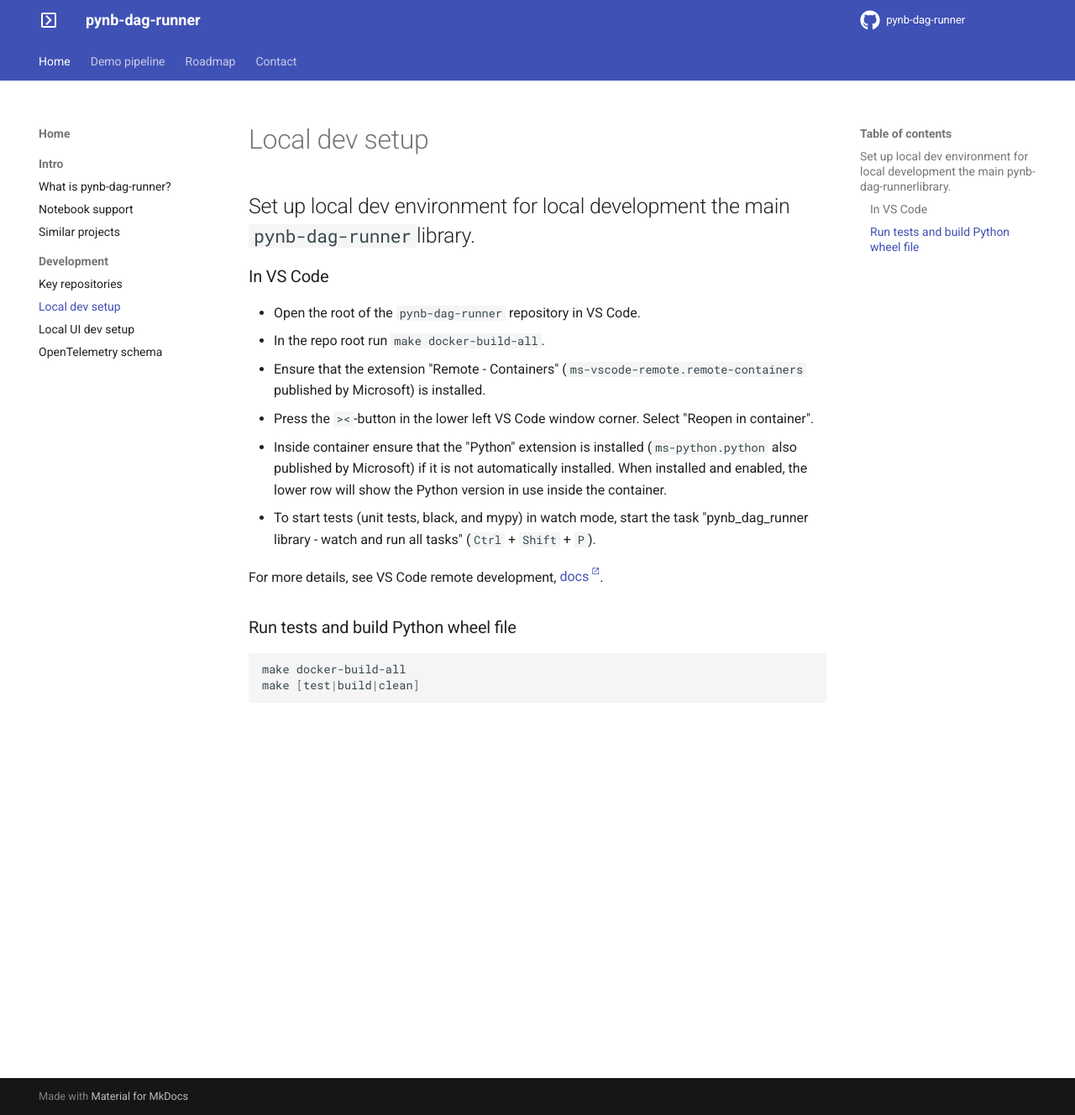
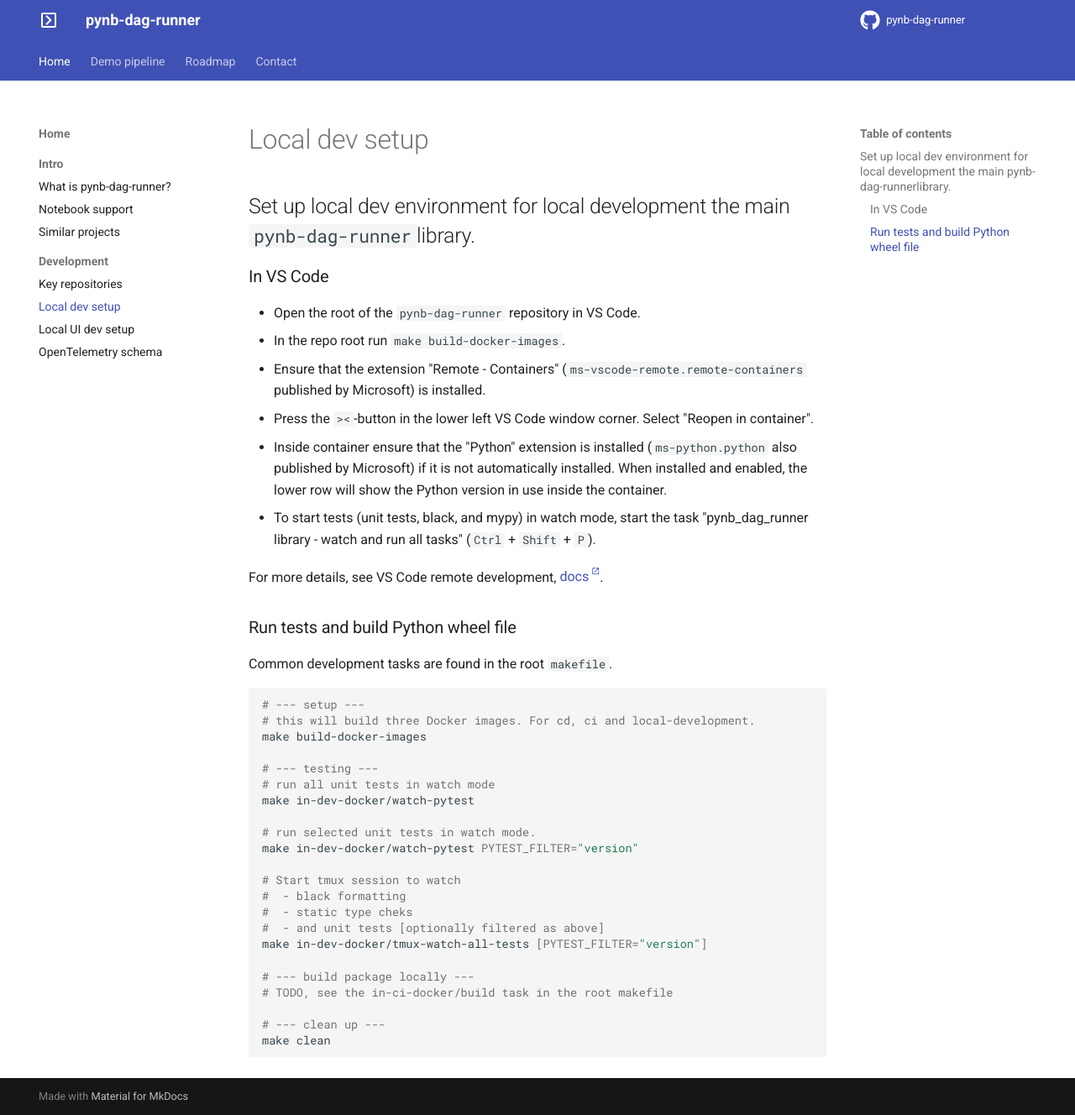
Before and after one commit to composable-logs/composable-logs, an MkDocs documentation site: the page built from docs/docs/dev/local-dev.md, in a window 1280 px wide and 1328 px high. Shown: the whole window at 84% size. Built offline with MkDocs 1.6.1 and Material for MkDocs 9.7.7, drawn with Linux system fonts in a browser that asks for light colours; comment, search, counter and statistics services are not loaded.

Commit message:
more docker and makefile reorg (#160)
* start to move tasks to docker/makefile

* more makefile reorgs

* run-command[in-ci-docker] -> in-ci-docker/run-command

* tmux exit; delete unused makefile tasks

* move run-command[in-cd-docker] -> docker/in-cd-docker/run-command

* lock files for docker builds; document local dev root make tasks

* add docker/.gitignore

````diff
--- a/docs/docs/dev/local-dev.md
+++ b/docs/docs/dev/local-dev.md
@@ -2,7 +2,7 @@
 
 ### In VS Code
 - Open the root of the `pynb-dag-runner` repository in VS Code.
-- In the repo root run `make docker-build-all`.
+- In the repo root run `make build-docker-images`.
 - Ensure that the extension "Remote - Containers" (`ms-vscode-remote.remote-containers` published by Microsoft) is installed.
 - Press the `><`-button in the lower left VS Code window corner. Select "Reopen in container".
 - Inside container ensure that the "Python" extension is installed (`ms-python.python` also published by Microsoft) if it is not automatically installed. When installed and enabled, the lower row will show the Python version in use inside the container.
@@ -12,7 +12,29 @@
 
 ### Run tests and build Python wheel file
 
+Common development tasks are found in the root `makefile`.
+
 ```bash
-make docker-build-all
-make [test|build|clean]
+# --- setup ---
+# this will build three Docker images. For cd, ci and local-development.
+make build-docker-images
+
+# --- testing ---
+# run all unit tests in watch mode
+make in-dev-docker/watch-pytest
+
+# run selected unit tests in watch mode.
+make in-dev-docker/watch-pytest PYTEST_FILTER="version"
+
+# Start tmux session to watch
+#  - black formatting
+#  - static type cheks
+#  - and unit tests [optionally filtered as above]
+make in-dev-docker/tmux-watch-all-tests [PYTEST_FILTER="version"]
+
+# --- build package locally ---
+# TODO, see the in-ci-docker/build task in the root makefile
+
+# --- clean up ---
+make clean
 ```
````
Also changed, not shown: docs/docs/live-demos/mnist-digits-demo-pipeline/index.md (+1 -1 lines), 9 other files.
